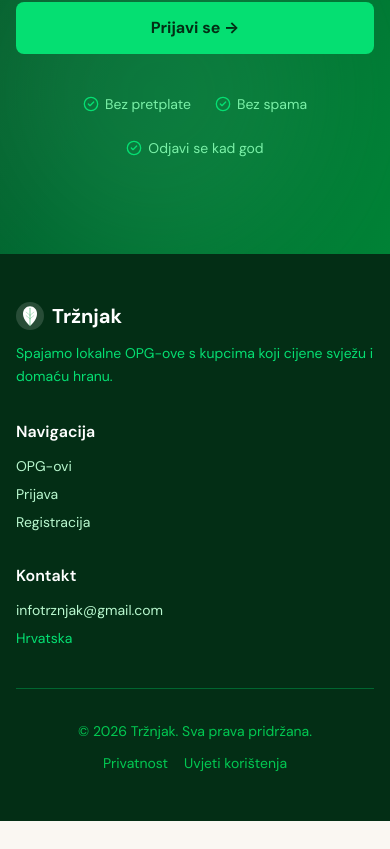
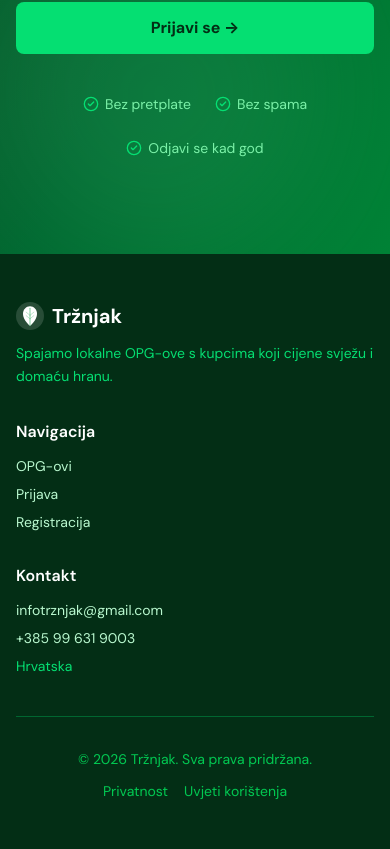
Before and after one commit to rtomic20/OPG-app-web, a React (Vite) app: page / in a window 390 px wide. Shown: the part 8145-8994 px from the top of the page. Before the commit the page ends 8966 px from the top, so only its background shows below. Built offline with nearby package versions, Linux system fonts and the light colour scheme; no server answers.

Commit message:
footer: add phone number contact

```diff
--- a/src/components/Footer.tsx
+++ b/src/components/Footer.tsx
@@ -47,6 +47,11 @@ export default function Footer() {
                   infotrznjak@gmail.com
                 </a>
               </li>
+              <li>
+                <a href="tel:+385996319003" className="hover:text-white transition-colors">
+                  +385 99 631 9003
+                </a>
+              </li>
               <li className="text-green-400">Hrvatska</li>
             </ul>
           </div>
```
